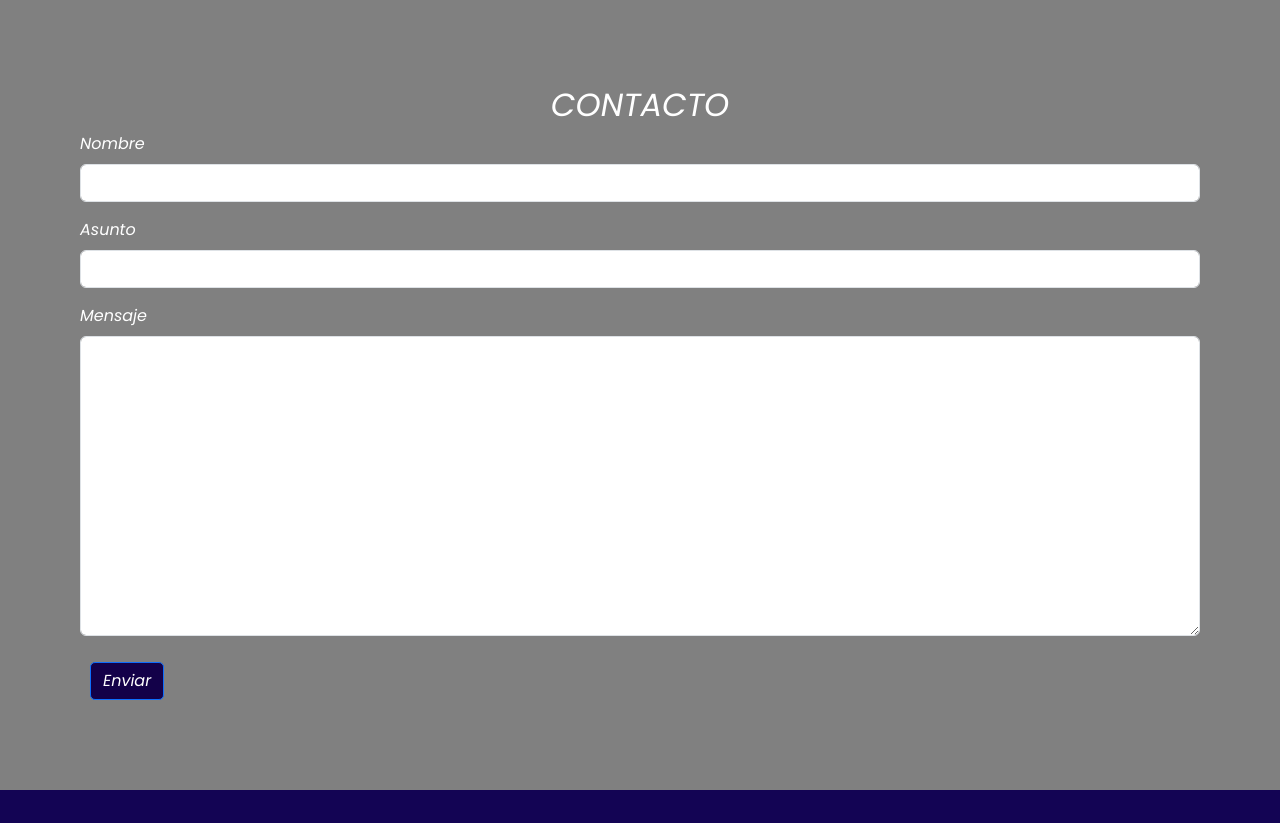
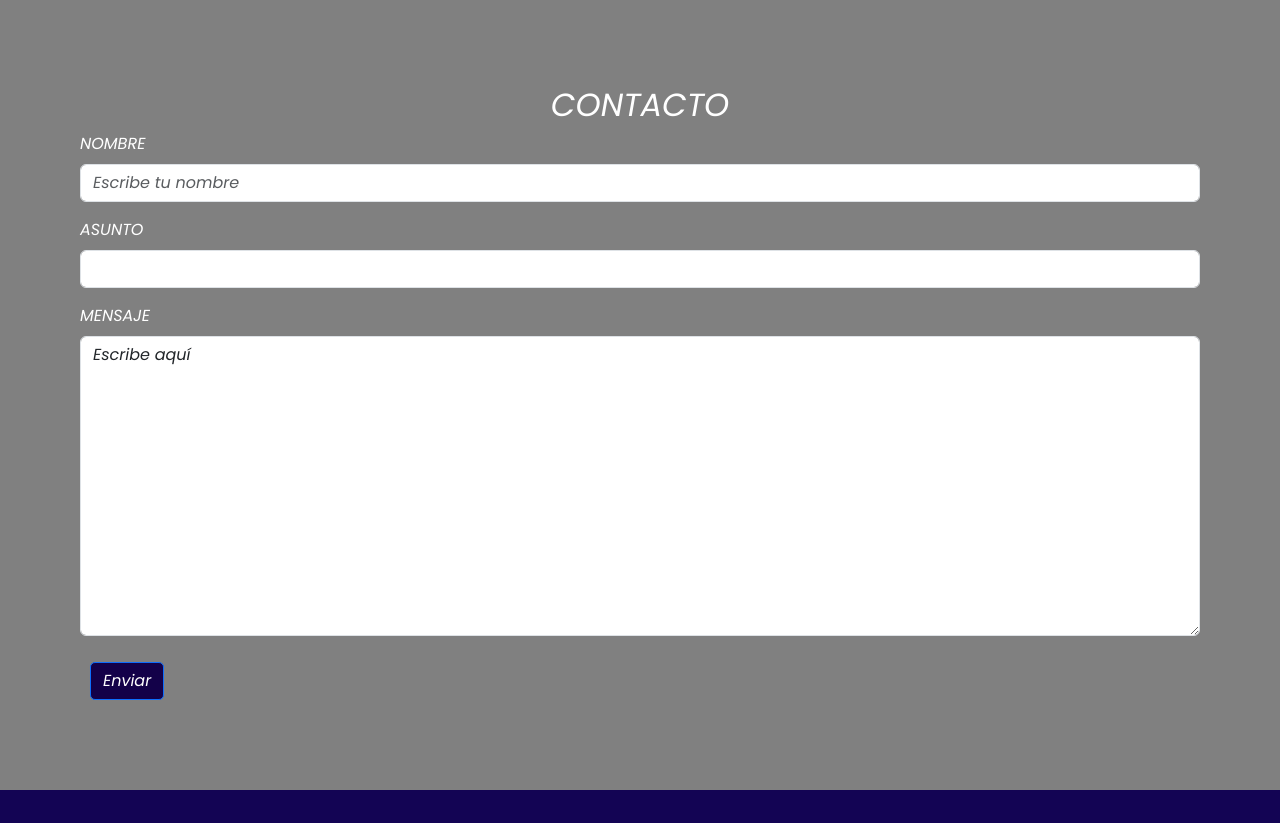
Before and after one commit to angela1976castro/VIAJESDECHILE, a plain HTML site: page index.html in a window 1280 px wide. Shown: the part 1780-2603 px from the top of the page. Drawn offline with nearby package versions, Linux system fonts and the light colour scheme; a web font is replaced by a local one.

```diff
--- a/assets/css/miestilo.css
+++ b/assets/css/miestilo.css
@@ -46,7 +46,7 @@
 }
 .imagen_cards{
 
-    height: 200px;
+    height: 200px ;
 
 }
 .card-body{
--- a/index.html
+++ b/index.html
@@ -1,10 +1,11 @@
 <!DOCTYPE html>
 <html lang="en">
   <head>
+
     <meta charset="UTF-8" />
     <meta http-equiv="X-UA-Compatible" content="IE=edge" />
     <meta name="viewport" content="width=device-width, initial-scale=1.0" />
-    <title>Viajes de Chile</title>
+    <title>VIAJES DE CHILE</title>
 
     <!-- CONECTANDO  BOOTSTRAP  CON CDN-->
     <link
@@ -54,7 +55,7 @@
               width="100px"
               height="70px"
               alt=""
-          /></a>
+          />VIAJES CHILE </a>
           <button
             class="navbar-toggler navbar-dark border-light"
             type="button"
@@ -280,16 +281,16 @@
         <form class="text-white">
           <h2 class="text-center">CONTACTO</h2>
           <div class="mb-3">
-            <label for="exampleInputEmail1" class="form-label">Nombre</label>
+            <label for="exampleInputEmail1" class="form-label">NOMBRE</label>
             <input
-              placeholder=""
+              placeholder="Escribe tu nombre"
               class="form-control"
               id="exampleInputEmail1"
               aria-describedby="emailHelp"
             />
           </div>
           <div class="mb-3">
-            <label for="exampleInputPassword1" class="form-label">Asunto</label>
+            <label for="exampleInputPassword1" class="form-label">ASUNTO</label>
             <input
               placeholder=""
               class="form-control"
@@ -297,8 +298,8 @@
             />
           </div>
           <div class="mb-3">
-            <label for="disabledTextInput" class="form-label"> Mensaje</label>
-            <textarea class="form-control" id="floatingTextarea2" style="height: 300px"></textarea>
+            <label for="disabledTextInput" class="form-label"> MENSAJE</label>
+            <textarea class="form-control" id="floatingTextarea2" style="height: 300px">Escribe aquí</textarea>
         </div>
 
           <button type="submit" class="btn btn-primary boton_enviar">
```
